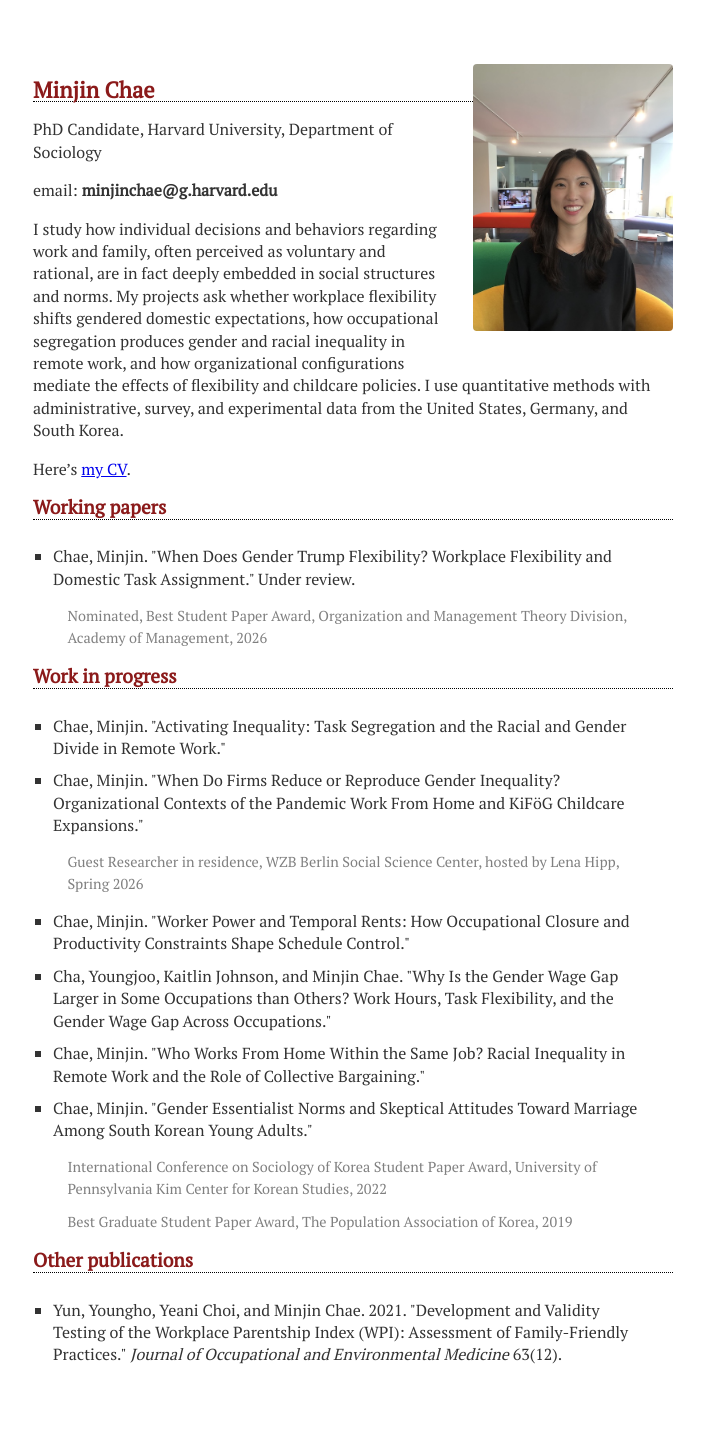
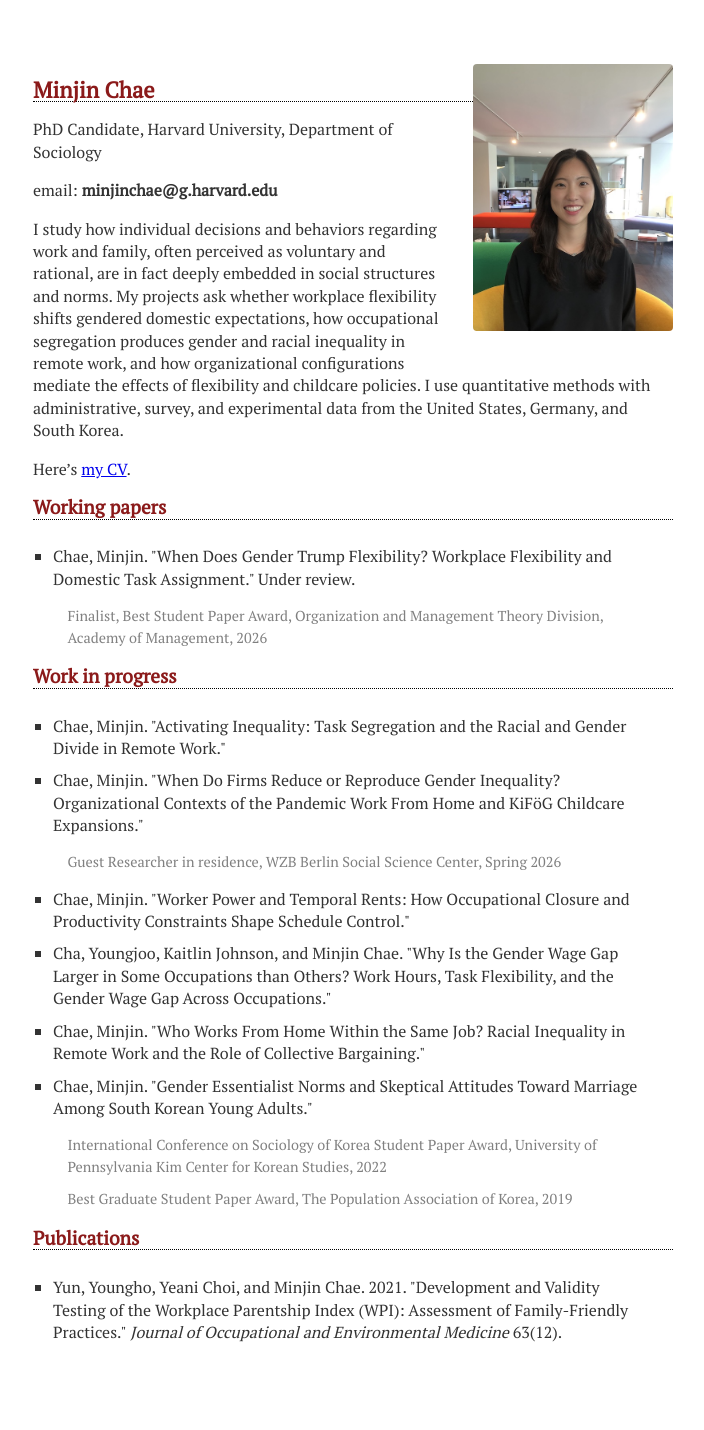
Before and after one commit to chaeminjin/chaeminjin.github.io, a Jekyll site: the page built from index.md, in a window 1280 px wide. Shown: the whole page, without its empty margins (287-991 px from the left). Built offline with Jekyll 4.4.1, drawn with Linux system fonts in a browser that asks for light colours; after the commit the page ends 1407 px from its top, so only the background shows below that.

Commit message:
Sync website with finalized management CV
Replace repo Chae_CV.{tex,pdf} with the current management version
(header with email/website by name, ragged Education, Publications
reordered before Presentations, Languages + Technical skills, amounts
removed, Service format B).

index.md content parity:
- AOM award: Nominated -> Finalist
- WZB residence: drop 'hosted by Lena Hipp'
- Rename 'Other publications' -> 'Publications'

Co-Authored-By: Claude Opus 4.7 (1M context) <noreply@anthropic.com>

```diff
--- a/index.md
+++ b/index.md
@@ -22,7 +22,7 @@ Here's [my CV](Chae_CV.pdf).
 <ul class="publications">
   <li>Chae, Minjin. "When Does Gender Trump Flexibility? Workplace Flexibility and Domestic Task Assignment." Under review.
     <ul class="award">
-      <li>Nominated, Best Student Paper Award, Organization and Management Theory Division, Academy of Management, 2026</li>
+      <li>Finalist, Best Student Paper Award, Organization and Management Theory Division, Academy of Management, 2026</li>
     </ul>
   </li>
 </ul>
@@ -33,7 +33,7 @@ Here's [my CV](Chae_CV.pdf).
   <li>Chae, Minjin. "Activating Inequality: Task Segregation and the Racial and Gender Divide in Remote Work."</li>
   <li>Chae, Minjin. "When Do Firms Reduce or Reproduce Gender Inequality? Organizational Contexts of the Pandemic Work From Home and KiF&ouml;G Childcare Expansions."
     <ul class="award">
-      <li>Guest Researcher in residence, WZB Berlin Social Science Center, hosted by Lena Hipp, Spring 2026</li>
+      <li>Guest Researcher in residence, WZB Berlin Social Science Center, Spring 2026</li>
     </ul>
   </li>
   <li>Chae, Minjin. "Worker Power and Temporal Rents: How Occupational Closure and Productivity Constraints Shape Schedule Control."</li>
@@ -47,7 +47,7 @@ Here's [my CV](Chae_CV.pdf).
   </li>
 </ul>
 
-## Other publications
+## Publications
 
 <ul class="publications">
   <li>Yun, Youngho, Yeani Choi, and Minjin Chae. 2021. "Development and Validity Testing of the Workplace Parentship Index (WPI): Assessment of Family-Friendly Practices." <i>Journal of Occupational and Environmental Medicine</i> 63(12).</li>
```
Also changed, not shown: 2 other files.
